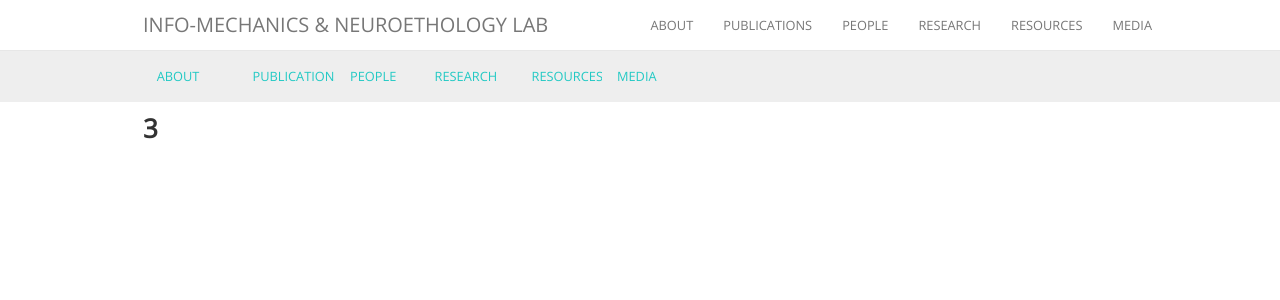
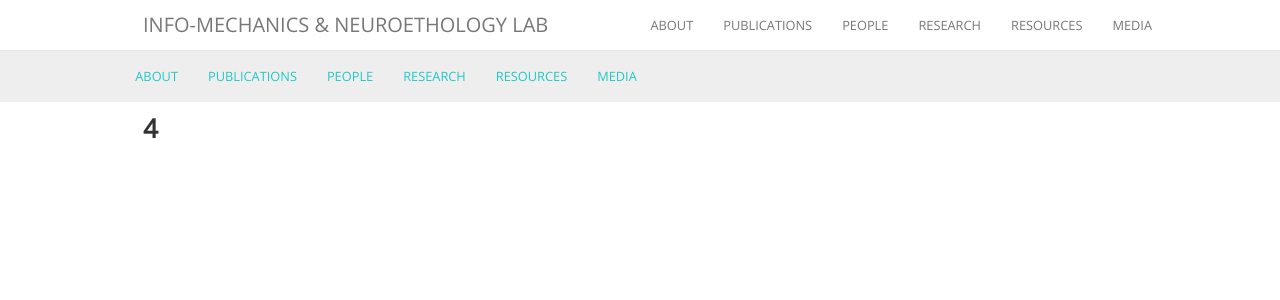
Before and after one commit to maciverlab/maciverlab.github.io, a Jekyll site: the page built from research.html, in a window 1280 px wide. Shown: the top 300 px of the page. Built offline with Jekyll 4.4.1, drawn with Linux system fonts in a browser that asks for light colours; nearby versions of some CDN libraries; comment, search, counter and statistics services are not loaded.

Commit message:
Update research.html

```diff
--- a/research.html
+++ b/research.html
@@ -3,25 +3,28 @@ layout: default
 title: Research
 permalink: /research/
 ---
-<nav class="navbar navbar-custom bg-primary" style="margin:-4.3em">
-        <div class="navbar-inner">
+<nav class="navbar navbar-custom bg-primary" style="margin:-4.3em" role="navigation">
         <div class="container">
+                <div class="navbar-header">
+                 <button type="button" class="navbar-toggle" data-toggle="collapse" data-target=".navbar-collapse">
+                        <span class="icon-bar"></span>
+                        <span class="icon-bar"></span>
+                        <span class="icon-bar"></span>
+                 </button>
+                 </div>
             <!-- Collect the nav links, forms, and other content for toggling -->
                 <div class="collapse navbar-collapse" id="navbarCustom">
-                <ul class="nav navbar-nav">
-                    <ul class="nav navbar-nav">
+                        <ul class="nav navbar-nav navbar-center">
                                 {% for nav in site.nav %}
                                 <li class="nav-item"><a class="nav-link" href="{{ nav.href }}">{{ nav.name }}</a></li>
                                 {% endfor %}
                         </ul>
-                </ul>
                 </div>
             <!-- /.navbar-collapse -->
-        </div>
         </div>
         <!-- /.container-fluid -->
 </nav>
 
 <div class="container" style="margin-top:60px">
-        <h3>3</h3>
+        <h3>4</h3>
 </div>
```
Lines whose indentation alone changed are shown as unchanged.
